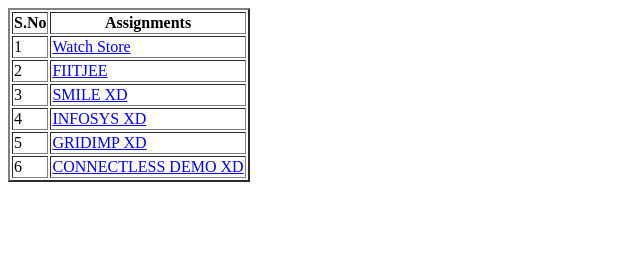
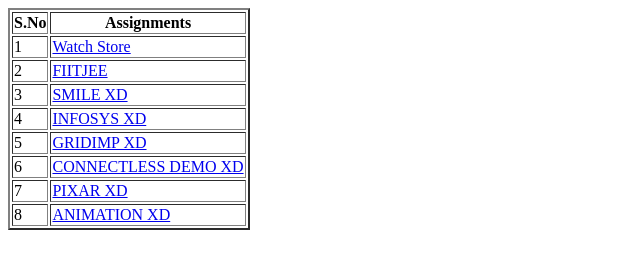
Before and after one commit to sreelekha-2/HTMLCSSAssigns, a plain HTML site: page index.html in a window 1280 px wide. Shown: the whole page, without its empty margins (0-640 px from the left). Drawn offline with Linux system fonts and the light colour scheme.

Commit message:
Update index.html

```diff
--- a/index.html
+++ b/index.html
@@ -38,6 +38,14 @@
                 <td>6</td>
                 <td><a href="https://sreelekha-2.github.io/DEMO-ANIMATION-3/">CONNECTLESS DEMO XD</a></td>
             </tr>
+             <tr>
+                <td>7</td>
+                <td><a href="https://sreelekha-2.github.io/pixar-xd/">PIXAR XD</a></td>
+            </tr>
+             <tr>
+                <td>8</td>
+                <td><a href="https://sreelekha-2.github.io/KNOXLANE-XD/">ANIMATION XD</a></td>
+            </tr>
         </tbody>
     </table>
 
```
